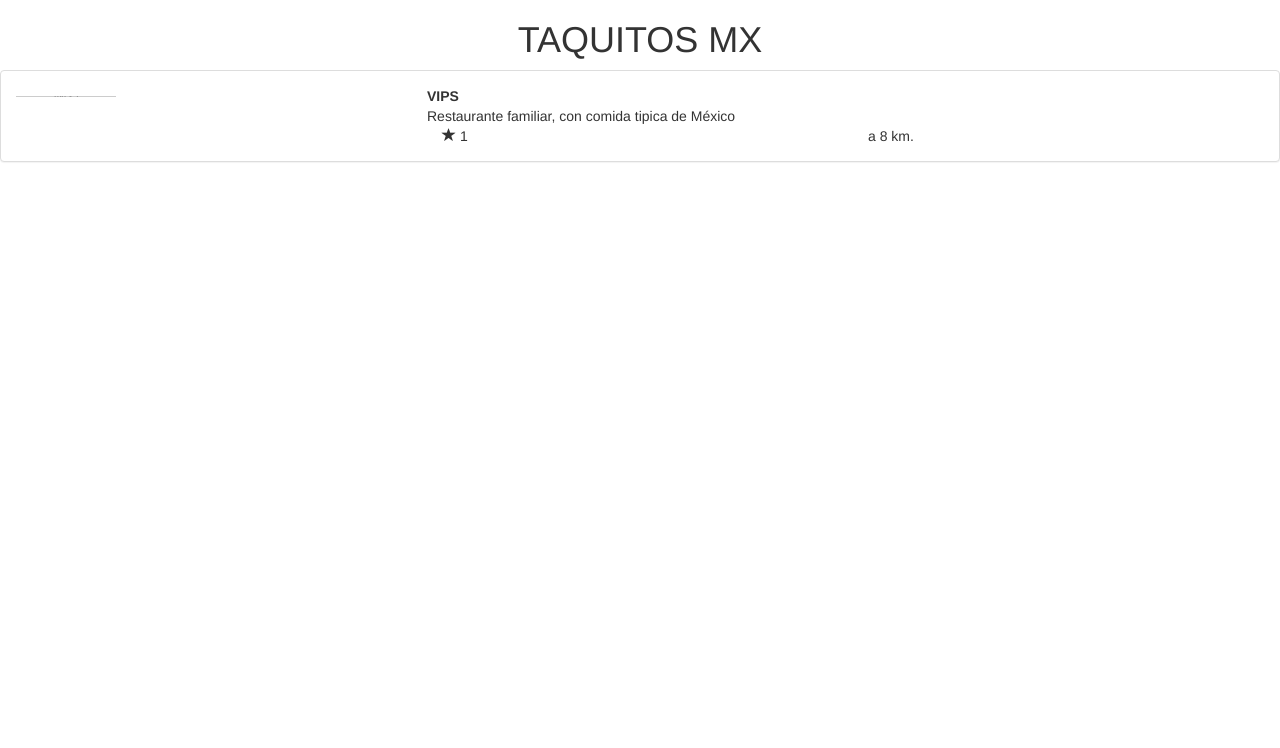
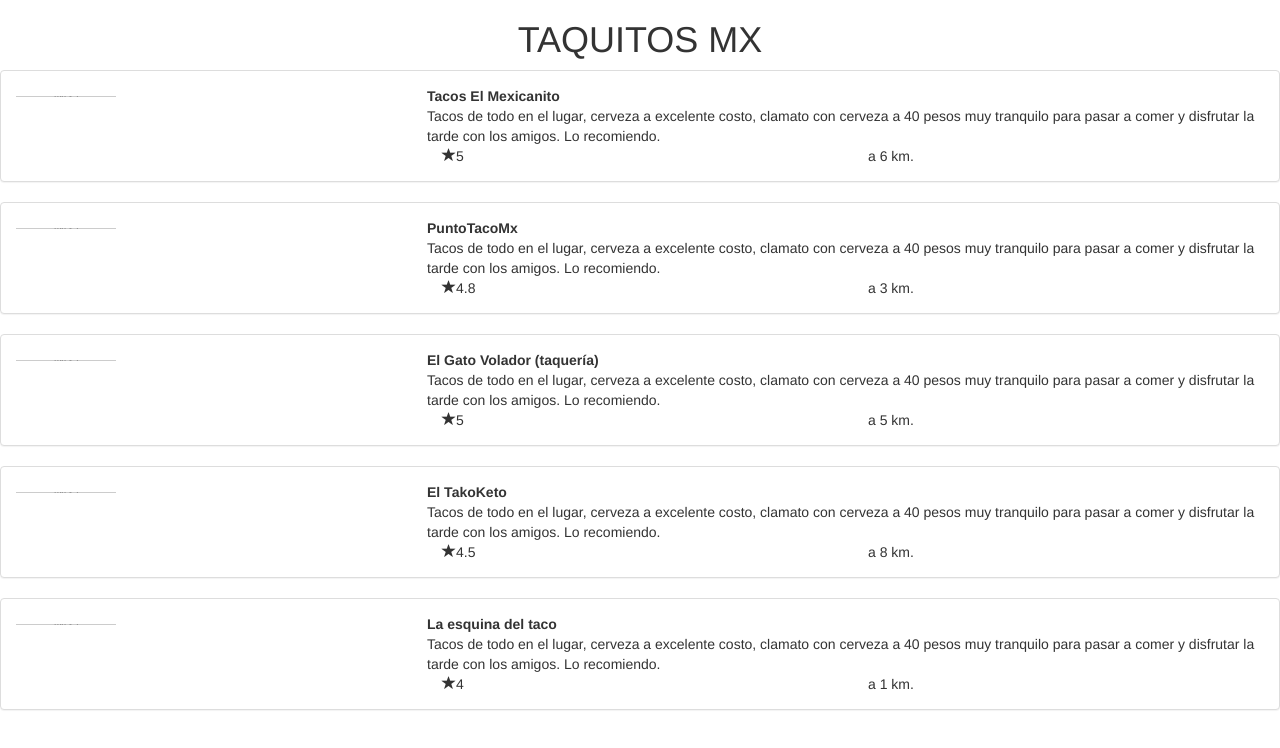
Before and after one commit to taquitos-1/app_taquitos, a plain HTML site: page restaurantes.html in a window 1280 px wide. Drawn offline with nearby package versions, Linux system fonts and the light colour scheme; placeholder pictures from the web are drawn by us.

Commit message:
peticion ajax al dato.json funcionando

```diff
--- a/assets/data/datos.json
+++ b/assets/data/datos.json
@@ -80,8 +80,7 @@
           "Tacos de cesina",
           "Sopes"
         ]
-      },
-
+      }
     ]
   }
 }
--- a/assets/js/restaurantes.js
+++ b/assets/js/restaurantes.js
@@ -1,10 +1,42 @@
 var xhr = new XMLHttpRequest();
+
+
+
+var plantilla = '<div class="panel panel-default">' +
+	'<div class="panel-body">' +
+	'<div class="row">' +
+	'<div class="col-md-4 col-xs-4">' +
+	'<img src="https://dummyimage.com/100/000/fff" alt="">' +
+	'</div>' +
+	'<div class="col-md-8 col-xs-8">' +
+	'<div class="row">' +
+	'<strong>__NOMBRE__RESTAURANTE__</strong>' +
+	'</div>' +
+	'<div class="row">' +
+	'<div>__DESCRIPCION__RESTAURANTE__</div>' +
+	'</div>' +
+	'<div class="row">' +
+
+	'<div class="col-md-6 col-xs-6">' +
+
+	'<span class="glyphicon glyphicon-star" aria-hidden="true"></span>' +
+	'<span>_NE_</span>' +
+	'	</div>' +
+	'<div class="col-md-6 col-xs-4">' +
+	'<div>a __N__ km.</div>' +
+	'</div>' +
+	'</div>' +
+	'</div>' +
+	'</div>' +
+	'</div>' +
+	'</div>'
+var plantillaFinal = "";
 
 xhr.onreadystatechange = function (e) {
 	if (this.readyState === 4) {
 		if (this.status === 200) {
-			var squads = JSON.parse(this.response);
-			crearSquads(squads);
+			var restaurantes = JSON.parse(this.response);
+			crearRestautante(restaurantes);
 		}
 
 	}
@@ -14,19 +46,54 @@ xhr.open("GET", "assets/data/datos.json");
 
 xhr.send();
 
-function crearRestautante(restaurantes) {
+function crearRestautante(restaurante) {
+
+	var res = restaurante.listadoRestaurante.restaurant
+	var ul = document.getElementById("restaurantes");
 
 
-	var ul = document.getElementById("restaurantes");
+	res.forEach(function (restaurant) {
 
-	restaurantes.forEach(function (restaurante) {
-		var li = document.createElement("li");
-		li.textContent = restaurante.nombre;
+		plantillaFinal += plantilla.replace("__NOMBRE__RESTAURANTE__",restaurant.name)
+		.replace("__DESCRIPCION__RESTAURANTE__",restaurant.Descripcion)
+		.replace("_NE_",restaurant.popularidad)
+		.replace("__N__",restaurant.distancias)
 
-		ul.appendChild(li);
+
 	});
+
+
+	$("#restaurantes").html(plantillaFinal);
 }
 
-function cambioDePantalla(){
-	location.href="pantalla-cinco.html"
+function cambioDePantalla() {
+	location.href = "pantalla-cinco.html"
 }
+
+
+//    var plantillaContacto =
+//        '<article class="restaurante00">' +
+//        '<div class="col s12 m7">' +
+//        '<div class="card horizontal">' +
+//        '<div class="card-image">' +
+//        '<img src="https://dummyimage.com/100x110/000/fff">' +
+//        '</div>' +
+//        ' <div class="card-stacked">' +
+//        '<div class="card-content">' +
+//        '<h6><strong>__nombre__</strong></h6>' +
+//        '<p>__direccion__</p>' +
+//        '<p class="tamanio-letra-chico">Tipo: __tipoDeComida__</p>' +
+//        ' </div>' +
+//        ' </div>' +
+//        ' </div>' +
+//        '</div>' +
+//        '</article>';
+//
+//    var plantillaFinal = "";
+//
+//    arregloRestaurantes.forEach(function (contacto) {
+//        plantillaFinal += plantillaContacto.replace("__nombre__", contacto.nombre)
+//            .replace("__direccion__", contacto.direccion)
+//            .replace("__tipoDeComida__", contacto.comida);
+//    });
+//    $("#sectionRes").html(plantillaFinal);
--- a/restaurantes.html
+++ b/restaurantes.html
@@ -76,9 +76,10 @@
 		</div>
 -->
 	</section>
-	<script src="assets/js/restaurantes.js"></script>
+
 	<script src="http://code.jquery.com/jquery-3.2.1.js"></script>
 	<script src="https://maxcdn.bootstrapcdn.com/bootstrap/3.3.7/js/bootstrap.min.js"></script>
+	<script src="assets/js/restaurantes.js"></script>
 </body>
 
 </html>
```
